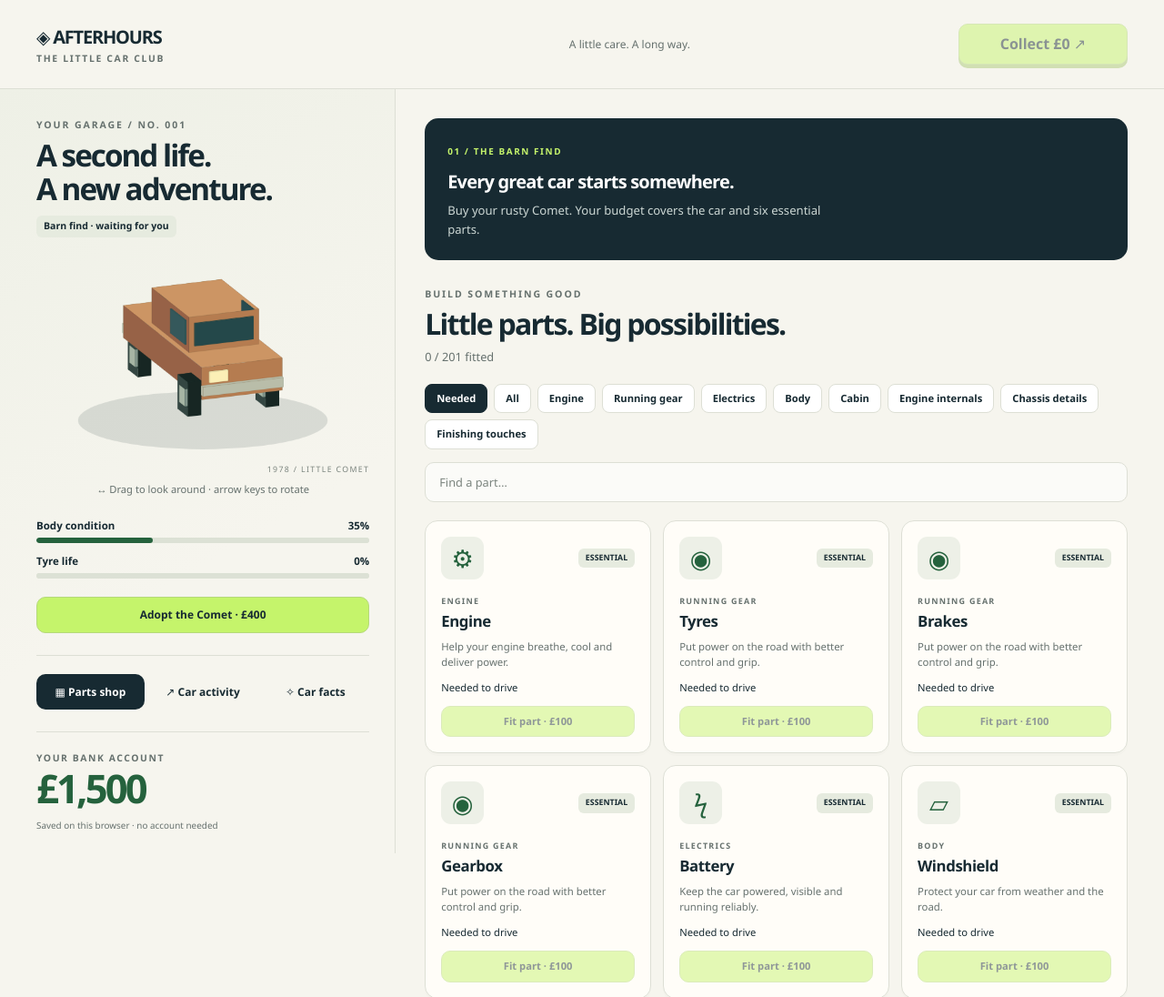
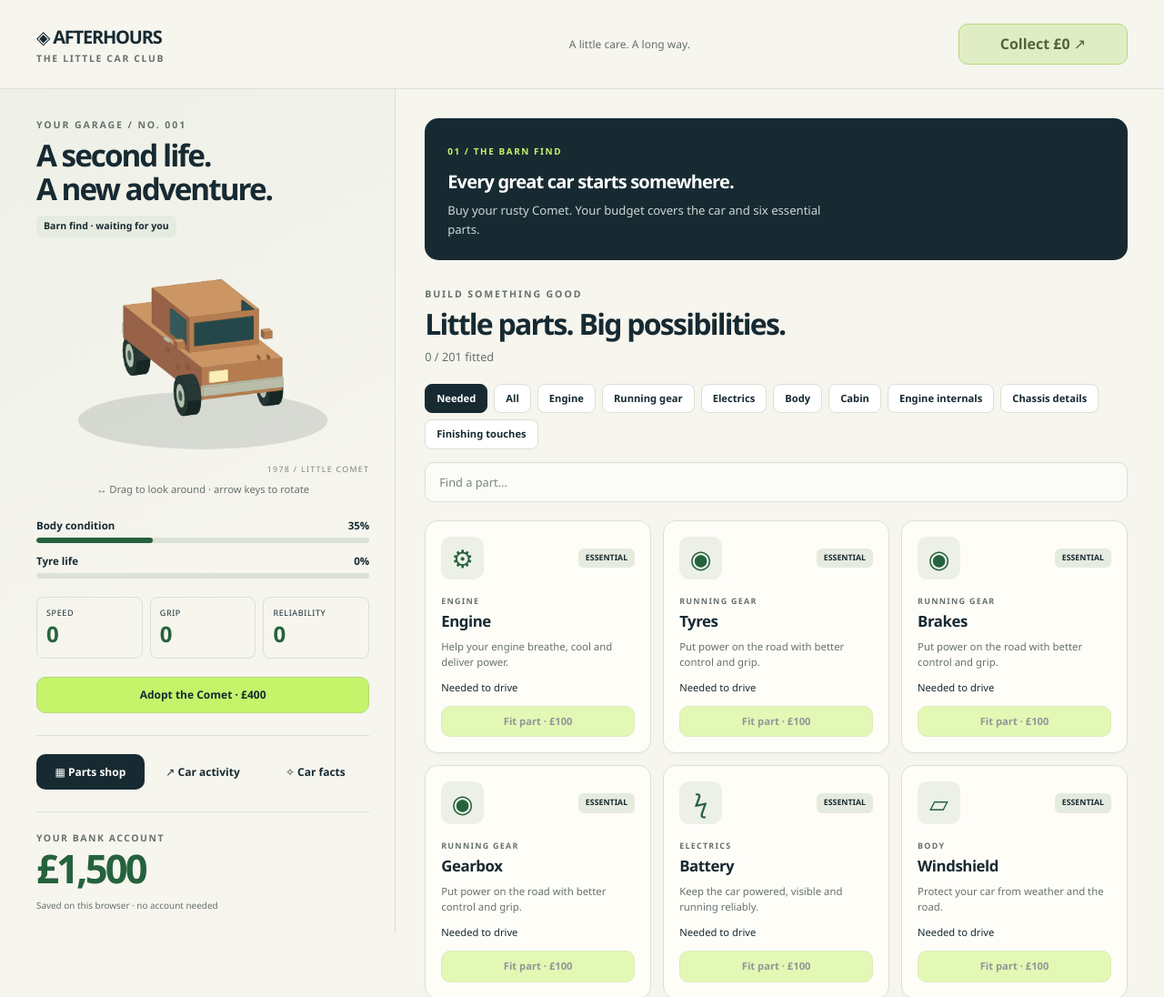
Before and after one commit to anythingisgoodforme/banana-wheels, a website with bundled scripts: page games/afterhours-garage/index.html in a window 1280 px wide. Shown: the top 1096 px of the page at 91% size. Built offline with nearby package versions, Linux system fonts and the light colour scheme.

Commit message:
feat: polish car stats and repairs with safe offline saves

```diff
--- a/games/afterhours-garage/game.js
+++ b/games/afterhours-garage/game.js
@@ -11,6 +11,21 @@ import {
   cleanCar,
   settle,
 } from './model.js';
+async function startGarage() {
+  // One writer per browser prevents a second garage tab duplicating away rewards.
+  if (navigator.locks) {
+    const owner = await new Promise((resolve) =>
+      navigator.locks.request('afterhours-garage', { ifAvailable: true }, (lock) => {
+        resolve(Boolean(lock));
+        return lock ? new Promise(() => {}) : undefined;
+      })
+    );
+    if (!owner) {
+      document.body.innerHTML =
+        '<main class="empty"><h1>Your garage is open in another tab.</h1><p>Keep playing there, or close that tab and refresh this page.</p><button onclick="location.reload()">Try again</button></main>';
+      return;
+    }
+  }
   const $ = (s) => document.querySelector(s),
     key = 'afterhours-garage-v1';
   let state;
@@ -24,6 +39,7 @@ settle(state);
   let view = 'parts',
     category = 'Needed',
     query = '',
+    selectedRepair = null,
     repair = false,
     angle = 0.6;
   let factIndex = 0,
@@ -71,6 +87,11 @@ function render() {
             : 'Time for a clean';
     $('#meters').innerHTML =
       `<div class="meter"><label>Body condition <b>${Math.round(100 - state.rust)}%</b></label><progress max="100" value="${100 - state.rust}"></progress></div><div class="meter"><label>Tyre life <b>${Math.round(state.parts.tyres?.condition || 0)}%</b></label><progress max="100" value="${state.parts.tyres?.condition || 0}"></progress></div>`;
+    const tier = (id) => state.parts[id]?.tier || 0;
+    $('#meters').insertAdjacentHTML(
+      'beforeend',
+      `<div class="trump-stats"><span>SPEED<b>${tier('engine') * 25 + tier('gearbox') * 8}</b></span><span>GRIP<b>${tier('tyres') * 25 + tier('brakes') * 8}</b></span><span>RELIABILITY<b>${Math.round(Object.values(state.parts).reduce((n, p) => n + p.condition, 0) / Math.max(1, Object.keys(state.parts).length))}</b></span></div>`
+    );
     $('#care').innerHTML = !state.owned
       ? `<button class="primary" id="buyCar">Adopt the Comet · ${money(CONFIG.CAR_PRICE)}</button>`
       : `<button id="clean">✧ ${state.clean < 100 ? 'Scrub rust' : 'Wash & protect'} · Free</button><button id="repair">${repair ? 'Exit inspection' : '⌖ Repair me'}</button>`;
@@ -148,6 +169,7 @@ function openRepair(id) {
     view = 'parts';
     category = 'All';
     query = p.name.toLowerCase();
+    selectedRepair = id;
     $('#search').value = p.name;
     render();
     $('#content').scrollIntoView({ behavior: 'smooth', block: 'start' });
@@ -163,13 +185,16 @@ function renderParts() {
         (b) =>
           (b.onclick = () => {
             category = b.dataset.cat;
+            selectedRepair = null;
+            query = '';
+            $('#search').value = '';
             renderParts();
           })
       );
     const list = PARTS.filter(
       (p) =>
         (category === 'All' || (category === 'Needed' && p.required) || p.category === category) &&
-      p.name.toLowerCase().includes(query)
+        (selectedRepair ? p.id === selectedRepair : p.name.toLowerCase().includes(query))
     );
     $('#content').className = 'parts-grid';
     $('#content').innerHTML =
@@ -202,6 +227,13 @@ function renderParts() {
             ))
       );
   }
+  function trackPath(name) {
+    return name === 'Alpine pass'
+      ? 'M70 110 L110 30 Q140 10 160 40 L200 115 Q220 145 240 110 L285 35 Q340 15 345 80 Q330 140 270 135 L90 140 Z'
+      : name === 'Coastal loop'
+        ? 'M70 110 C0 10 135 0 195 40 S370 25 355 85 S280 140 205 115 S105 170 70 110 Z'
+        : 'M70 110 C10 20 220 5 210 55 S370 10 350 90 S125 170 70 110Z';
+  }
   function renderActivity() {
     $('#content').className = 'activity-grid';
     $('#content').innerHTML =
@@ -210,7 +242,7 @@ function renderActivity() {
         ? state.activity
             .map(
               (a, i) =>
-              `<article class="track-card"><svg viewBox="0 0 400 160" aria-label="Illustration of ${a.track}" role="img"><rect width="400" height="160" fill="${i % 2 ? '#dae5df' : '#e6ebcd'}"/><path d="M0 130 Q90 45 150 135 T400 110" fill="none" stroke="#c2d2b5" stroke-width="60"/><path d="M70 110 C10 20 220 5 210 55 S370 10 350 90 S125 170 70 110Z" fill="none" stroke="#657568" stroke-width="17"/><path d="M70 110 C10 20 220 5 210 55 S370 10 350 90 S125 170 70 110Z" fill="none" stroke="#fff" stroke-width="1.5" stroke-dasharray="6 8"/><circle cx="70" cy="110" r="7" fill="#d7ef70"/></svg><div><span class="eyebrow">${i === 0 ? 'LATEST ADVENTURE' : 'FROM YOUR LOGBOOK'}</span><h3>${a.track}</h3><p>${a.distance.toFixed(1)} km · ${Math.max(1, Math.round(a.hours * 60))} minutes away</p><strong>+ ${money(a.earned)}</strong></div></article>`
+                `<article class="track-card"><svg viewBox="0 0 400 160" aria-label="Illustration of ${a.track}" role="img"><rect width="400" height="160" fill="${a.track === 'Coastal loop' ? '#c9e2df' : a.track === 'Alpine pass' ? '#d8dedd' : '#e6ebcd'}"/><path d="M0 130 Q90 45 150 135 T400 110" fill="none" stroke="#c2d2b5" stroke-width="60"/><path d="${trackPath(a.track)}" fill="none" stroke="#657568" stroke-width="17"/><path d="${trackPath(a.track)}" fill="none" stroke="#fff" stroke-width="1.5" stroke-dasharray="6 8"/><circle cx="70" cy="110" r="7" fill="#d7ef70"/></svg><div><span class="eyebrow">${i === 0 ? 'LATEST ADVENTURE' : 'FROM YOUR LOGBOOK'}</span><h3>${a.track}</h3><p>${a.distance.toFixed(1)} km · ${Math.max(1, Math.round(a.hours * 60))} minutes away</p><strong>+ ${money(a.earned)}</strong></div></article>`
             )
             .join('')
         : '<div class="empty"><span>↗</span><h3>The road is waiting.</h3><p>Make your car road ready, switch to another tab, then come back. Your adventures will appear here.</p></div>');
@@ -306,6 +338,7 @@ function renderFacts() {
     };
   }
   $('#search').oninput = (e) => {
+    selectedRepair = null;
     query = e.target.value.toLowerCase();
     renderParts();
   };
@@ -327,6 +360,12 @@ $('#reset').onclick = () => $('#confirmDialog').showModal();
   $('#cancelReset').onclick = () => $('#confirmDialog').close();
   $('#confirmReset').onclick = () => {
     state = newState();
+    selectedRepair = null;
+    query = '';
+    category = 'Needed';
+    view = 'parts';
+    repair = false;
+    $('#search').value = '';
     save();
     $('#confirmDialog').close();
     render();
@@ -396,6 +435,10 @@ canvas.onkeydown = (e) => {
   };
   const reduced = matchMedia('(prefers-reduced-motion: reduce)').matches;
   function draw() {
+    if (document.hidden) {
+      requestAnimationFrame(draw);
+      return;
+    }
     ctx.clearRect(0, 0, 600, 420);
     ctx.save();
     ctx.translate(300, 235);
@@ -405,7 +448,10 @@ function draw() {
     ctx.fill();
     const cos = Math.cos(angle),
       sin = Math.sin(angle);
-  const project = ([x, y, z]) => [(x * cos - z * sin) * 1.2, (x * sin + z * cos) * 0.37 - y * 1.2];
+    const project = ([x, y, z]) => [
+      (x * cos - z * sin) * 1.2,
+      (x * sin + z * cos) * 0.37 - y * 1.2,
+    ];
     let faces = [];
     function box(x, y, z, w, h, d, color) {
       const v = [
@@ -436,11 +482,35 @@ function draw() {
       paint = rusty
         ? ['#a96943', '#b57c50', '#976247', '#bd8655', '#cc9564']
         : ['#7faaa0', '#a1c2b0', '#6d978c', '#82ac9c', '#c0d5b6'];
-  for (const x of [-112, 79])
-    for (const z of [-68, 48]) {
-      box(x, -12, z, 38, 48, 20, ['#233331', '#172623', '#344642']);
-      box(x + 8, 0, z - 1, 22, 24, 22, ['#a6b5a4', '#809389']);
+    function polygon(v, color) {
+      faces.push({
+        points: v.map(project),
+        depth: v.reduce((sum, p) => sum + p[0] * sin + p[2] * cos, 0) / v.length,
+        color,
+      });
     }
+    function wheel(x, z) {
+      const ring = (depth, radius) =>
+        Array.from({ length: 16 }, (_, i) => {
+          const a = (i / 16) * Math.PI * 2;
+          return [x + Math.cos(a) * radius, 12 + Math.sin(a) * radius, depth];
+        });
+      const front = ring(z, 27),
+        back = ring(z + 20, 27);
+      polygon(front, '#243633');
+      polygon(back, '#243633');
+      front.forEach((p, i) =>
+        polygon(
+          [p, front[(i + 1) % 16], back[(i + 1) % 16], back[i]],
+          i < 8 ? '#263936' : '#182724'
+        )
+      );
+      polygon(ring(z - 0.4, 16), '#b6c2b1');
+      polygon(ring(z + 20.4, 16), '#b6c2b1');
+      polygon(ring(z - 0.6, 7), '#425e55');
+      polygon(ring(z + 20.6, 7), '#425e55');
+    }
+    for (const x of [-97, 98]) for (const z of [-71, 51]) wheel(x, z);
     box(-150, 20, -60, 300, 45, 120, paint);
     box(-62, 65, -52, 143, 49, 104, paint);
     box(-54, 73, -54, 57, 34, 2, ['#294c50']);
@@ -449,6 +519,17 @@ function draw() {
     box(14, 73, 52, 57, 34, 2, ['#35585b']);
     box(80, 73, -44, 2, 32, 88, ['#24484a']);
     box(-64, 73, -44, 2, 32, 88, ['#35585b']);
+    box(15, 66, -64, 16, 3, 4, ['#b8c3b0']);
+    box(15, 66, 60, 16, 3, 4, ['#b8c3b0']);
+    box(71, 72, -71, 13, 10, 12, paint);
+    box(71, 72, 59, 13, 10, 12, paint);
+    if (state.rust > 10) {
+      for (let i = 0; i < Math.ceil(state.rust / 9); i++) {
+        const x = -130 + ((i * 37) % 250);
+        box(x, 30 + ((i * 11) % 24), -60.5, 8 + (i % 4), 5, 1, ['#985b36']);
+        box(x, 30 + ((i * 11) % 24), 60, 8 + (i % 4), 5, 1, ['#985b36']);
+      }
+    }
     box(148, 26, -60, 7, 13, 120, ['#b9bda9']);
     box(-154, 26, -60, 7, 13, 120, ['#b9bda9']);
     box(150, 43, -49, 3, 15, 27, ['#fbefb6']);
@@ -467,6 +548,21 @@ function draw() {
         ctx.lineWidth = 0.6;
         ctx.stroke();
       });
+    if (repair && blockers(state).some((p) => p.id === 'windshield')) {
+      ctx.beginPath();
+      [
+        [83, 72, -44],
+        [83, 106, -44],
+        [83, 106, 44],
+        [83, 72, 44],
+      ]
+        .map(project)
+        .forEach(([x, y], i) => (i ? ctx.lineTo(x, y) : ctx.moveTo(x, y)));
+      ctx.closePath();
+      ctx.strokeStyle = '#fff';
+      ctx.lineWidth = 3;
+      ctx.stroke();
+    }
     ctx.restore();
     hitTargets = [];
     if (repair) {
@@ -502,3 +598,5 @@ function draw() {
   save();
   render();
   draw();
+}
+startGarage();
--- a/games/afterhours-garage/model.js
+++ b/games/afterhours-garage/model.js
@@ -18,22 +18,20 @@ const groups = {
 };
 const required = ['Engine', 'Tyres', 'Brakes', 'Gearbox', 'Battery', 'Windshield'];
 export const PARTS = Object.entries(groups).flatMap(([category, names]) =>
-  names
-    .split(',')
-    .map((name) => ({
+  names.split(',').map((name) => ({
     id: name.toLowerCase().replaceAll(' ', '-'),
     name,
     category,
     required: required.includes(name),
     price: required.includes(name) ? 100 : 45,
     description:
-        category === 'Engine'
+      category === 'Engine' || category === 'Engine internals'
         ? 'Help your engine breathe, cool and deliver power.'
-          : category === 'Running gear'
+        : category === 'Running gear' || category === 'Chassis details'
           ? 'Put power on the road with better control and grip.'
           : category === 'Electrics'
             ? 'Keep the car powered, visible and running reliably.'
-              : category === 'Body'
+            : category === 'Body' || category === 'Finishing touches'
               ? 'Protect your car from weather and the road.'
               : 'Make every long drive more comfortable.',
   }))
--- a/games/afterhours-garage/styles.css
+++ b/games/afterhours-garage/styles.css
@@ -913,3 +913,42 @@ footer button {
     scroll-behavior: auto !important;
   }
 }
+.trump-stats {
+  display: grid;
+  grid-template-columns: repeat(3, 1fr);
+  grid-column: 1/-1;
+  gap: 8px;
+  margin-top: 8px;
+}
+.trump-stats span {
+  border: 1px solid var(--line);
+  border-radius: 8px;
+  padding: 10px;
+  font-size: 9px;
+  letter-spacing: 0.07em;
+}
+.trump-stats b {
+  display: block;
+  font-size: 24px;
+  letter-spacing: -0.04em;
+  color: var(--forest);
+}
+.repair-list {
+  display: flex;
+  flex-wrap: wrap;
+  gap: 6px;
+  flex-basis: 100%;
+}
+.repair-list button {
+  font-size: 11px;
+  padding: 8px;
+}
+.care-actions {
+  flex-wrap: wrap;
+}
+.collect:disabled {
+  opacity: 1;
+  color: #52663b;
+  background: #e0edc4;
+  box-shadow: none;
+}
```
Also changed, not shown: games/afterhours-garage/README.md. Lines whose indentation alone changed are shown as unchanged.
